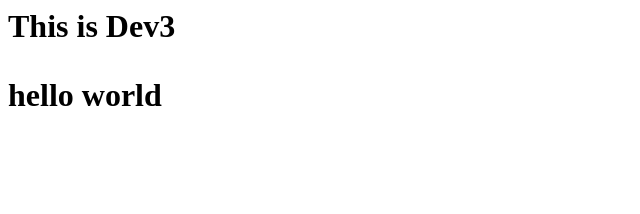
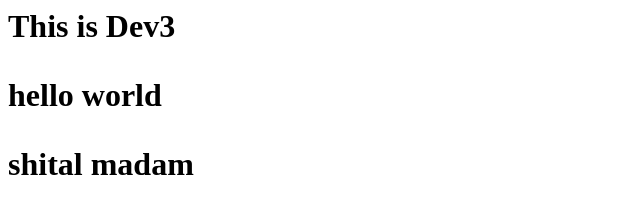
Before and after one commit to nileshvarkhede123/practise, a plain HTML site: page index.html in a window 1280 px wide. Shown: the whole page, without its empty margins (0-640 px from the left). Drawn offline with Linux system fonts and the light colour scheme.

Commit message:
madam ki jay ho

```diff
--- a/index.html
+++ b/index.html
@@ -1,2 +1,3 @@
 <h1> This is Dev3 <h1>
   <p> hello world </p>
+shital madam
```
